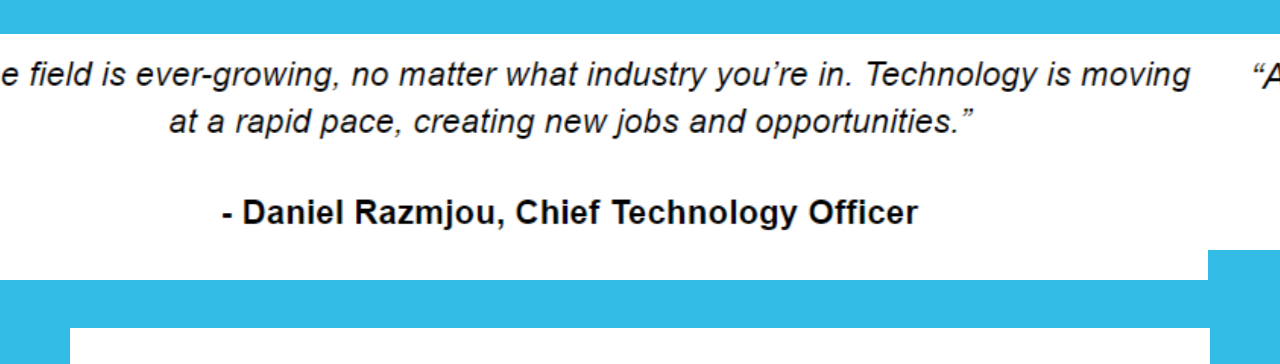
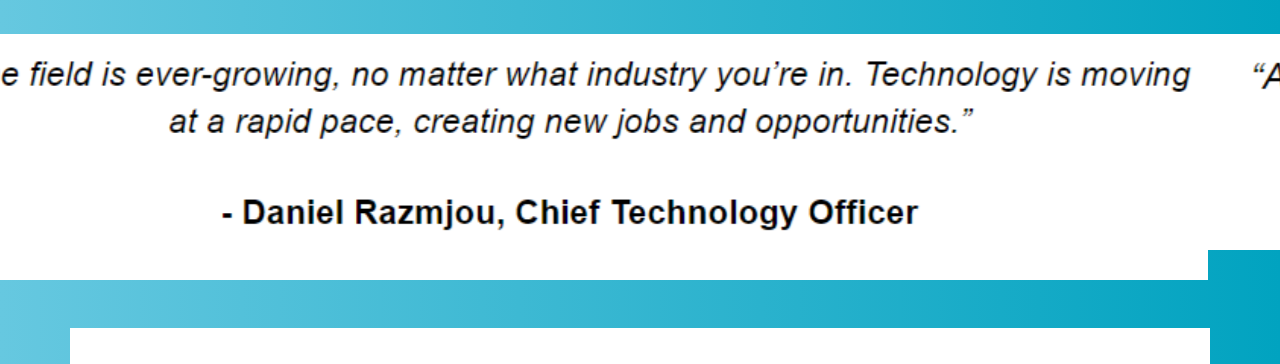
Before and after one commit to Mgratricz/Technology-Career-Website, a plain HTML site: page index.html in a window 1280 px wide. Shown: the part 240-604 px from the top of the page. Drawn offline with nearby package versions, Linux system fonts and the light colour scheme.

Commit message:
Update style.css

```diff
--- a/style.css
+++ b/style.css
@@ -1,4 +1,4 @@
 body {
     background: #33bce6;
-    background: linear-gradient(to, #66c8e0, #01a3c0);
+    background: linear-gradient(to right, #66c8e0, #01a3c0);
 }
```
